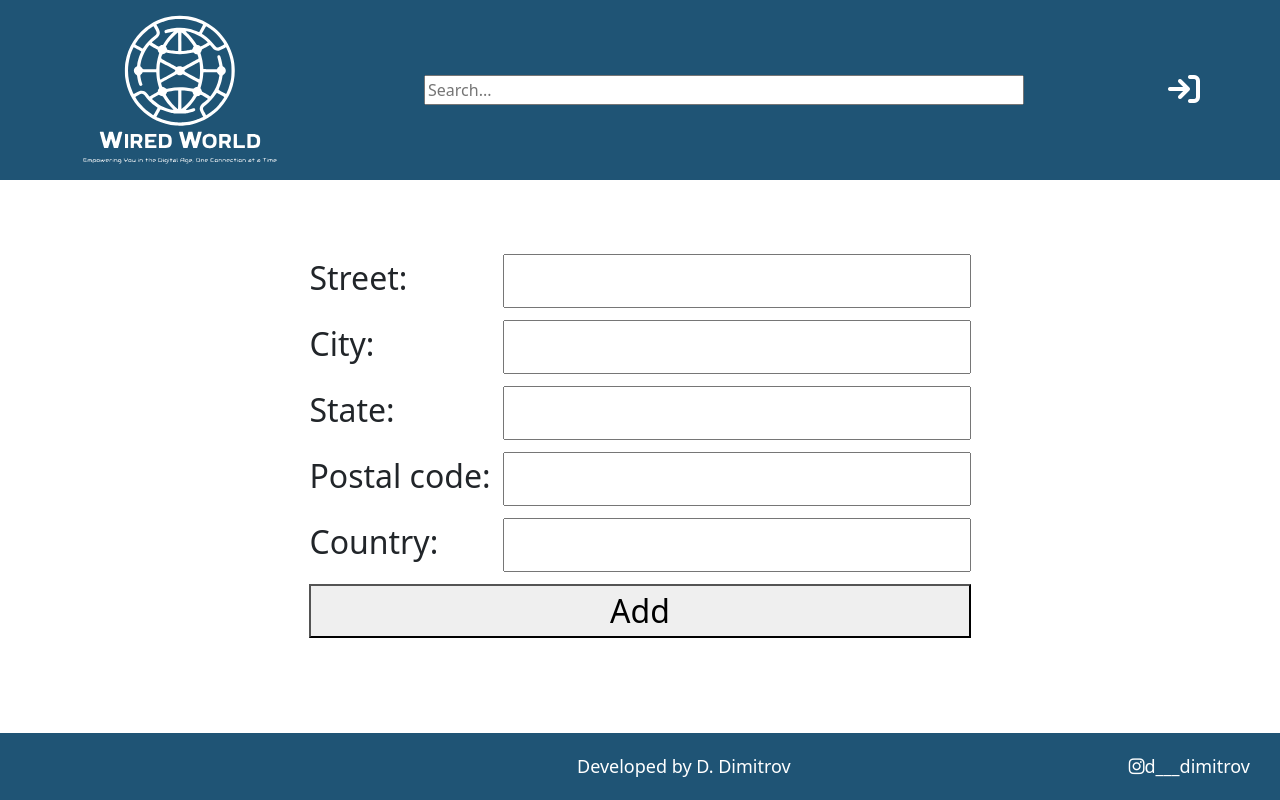
After one commit to Dimpex0/WiredWorldWebsite, a Django app: page /address/add/ in a window 1280 px wide. The commit adds this page. Run offline with Django 4.2, Linux system fonts and the light colour scheme; data that the repository does not hold is empty; some libraries are stand-ins or nearby versions.

Commit message:
added adding to cart, changing cart item quantity, adding and changing address

```diff
--- /dev/null
+++ b/WiredWorldProject/address/forms.py
@@ -0,0 +1,10 @@
+from django.forms import forms
+from django.forms import ModelForm
+
+from WiredWorldProject.address.models import Address
+
+
+class AddressCreationForm(ModelForm):
+    class Meta:
+        model = Address
+        fields = ['street', 'city', 'state', 'postal_code', 'country']
--- a/WiredWorldProject/address/urls.py
+++ b/WiredWorldProject/address/urls.py
@@ -1,5 +1,8 @@
 from django.urls import path
 
+from WiredWorldProject.address.views import CreateAddressView, UpdateAddressView
+
 urlpatterns = [
-
+    path('add/', CreateAddressView.as_view(), name='add address page'),
+    path('update/', UpdateAddressView.as_view(), name='update address page')
 ]
--- a/WiredWorldProject/address/views.py
+++ b/WiredWorldProject/address/views.py
@@ -1,3 +1,36 @@
-from django.shortcuts import render
+from django.shortcuts import render, redirect
+from django.urls import reverse_lazy
+from django.views import generic as views
 
-# Create your views here.
+from WiredWorldProject.account.models import Profile
+from WiredWorldProject.address.forms import AddressCreationForm
+from WiredWorldProject.address.models import Address
+
+
+class CreateAddressView(views.CreateView):
+    model = Address
+    template_name = 'address/create.html'
+    form_class = AddressCreationForm
+
+    def get_success_url(self):
+        return redirect('cart page')
+
+    def form_valid(self, form):
+        profile = Profile.objects.get(client=self.request.user)
+        street = form.cleaned_data['street']
+        city = form.cleaned_data['city']
+        state = form.cleaned_data['state']
+        postal_code = form.cleaned_data['postal_code']
+        country = form.cleaned_data['country']
+        Address.objects.create(profile=profile, street=street, city=city, state=state, postal_code=postal_code, country=country)
+        return self.get_success_url()
+
+
+class UpdateAddressView(views.UpdateView):
+    model = Address
+    template_name = 'address/update.html'
+    success_url = reverse_lazy('cart page')
+    fields = ['street', 'city', 'state', 'postal_code', 'country']
+
+    def get_object(self, queryset=None):
+        return Address.objects.get(profile__client=self.request.user)
--- a/WiredWorldProject/cart/urls.py
+++ b/WiredWorldProject/cart/urls.py
@@ -1,7 +1,9 @@
 from django.urls import path
 
-from WiredWorldProject.cart.views import CartView
+from WiredWorldProject.cart.views import CartView, remove_item_view, update_quantity_view
 
 urlpatterns = [
     path('', CartView.as_view(), name='cart page'),
+    path('remove-item/<int:pk>/', remove_item_view, name='remove item from cart'),
+    path('update-quantity/<int:pk>/', update_quantity_view, name='update cart item quantity')
 ]
--- a/static/javascript/base.js
+++ b/static/javascript/base.js
@@ -1,12 +1,13 @@
 const input = document.getElementById('search-input')
 const list = document.getElementById('search-list')
-const PRODUCTS_API_URL = 'http://127.0.0.1:8000/products-api'
+const PRODUCTS_API_URL = 'http://127.0.0.1:8000/products-api/'
 
 let products = []
 
 fetch(PRODUCTS_API_URL)
     .then(res => res.json())
     .then(data => {
+        console.log(data)
         data.forEach(product => {
             products.push(product)
         })
--- /dev/null
+++ b/static/style/address/index.css
@@ -0,0 +1,19 @@
+main {
+    display: flex;
+    align-items: center;
+    justify-content: center;
+    font-size: 2rem;
+}
+
+main form {
+    display: flex;
+    flex-direction: column;
+    gap: 12px;
+}
+
+main form div {
+    display: flex;
+    align-items: flex-start;
+    justify-content: space-between;
+    gap: 12px;
+}
--- a/static/style/base.css
+++ b/static/style/base.css
@@ -1,3 +1,10 @@
+body {
+    display: flex;
+    flex-direction: column;
+    justify-content: space-between;
+    min-height: 100vh;
+}
+
 nav {
     display: flex;
     align-items: center;
@@ -40,6 +47,8 @@ nav input {
 #search-list li:hover {
     transition: 150ms;
     background-color: #1f5475;
+    border-right: 1px solid black;
+    border-left: 1px solid black;
 }
 
 #search-list li:hover a {
@@ -150,6 +159,34 @@ nav .icon:hover {
     color: #856404;
 }
 
+footer {
+    margin-top: 50px;
+    display: flex;
+    align-items: center;
+    justify-content: center;
+    background-color: #1f5475;
+    color: white;
+    padding: 20px 10px;
+    font-size: 18px;
+}
+
+footer p {
+    all: unset;
+    margin-left: 45%;
+}
+
+footer a {
+    all: unset;
+    cursor: pointer;
+    margin-left: auto;
+    margin-right: 20px;
+}
+
+footer a:hover {
+    transition: 200ms;
+    color: black;
+}
+
 
 
 @media screen and (max-width: 1200px) {
--- /dev/null
+++ b/templates/address/create.html
@@ -0,0 +1,18 @@
+{% extends 'base.html' %}
+{% load static %}
+{% block title %}Add address | Wired World{% endblock %}
+{% block style %}
+    <link rel="stylesheet" href="{% static 'style/address/index.css' %}">
+{% endblock %}
+
+{% block page_content %}
+
+    <main>
+        <form method="POST" action="{% url 'add address page' %}">
+            {{ form.as_div }}
+            <button>Add</button>
+            {% csrf_token %}
+        </form>
+    </main>
+
+{% endblock %}
--- a/templates/base.html
+++ b/templates/base.html
@@ -50,6 +50,12 @@
     {% block page_content %}
     {% endblock %}
 
+
+    <footer>
+        <p>Developed by D. Dimitrov</p>
+        <a href="https://www.instagram.com/d___dimitrov/" target="_blank"><i class="icon fa-brands fa-instagram"></i>d___dimitrov</a>
+    </footer>
+
     <script src="{% static 'javascript/base.js' %}"></script>
 </body>
 </html>
```
Also changed, not shown: WiredWorldProject/cart/views.py (+26 -2 lines), WiredWorldProject/product/views.py (+26 -0 lines), WiredWorldProject/settings.py (+6 -1 lines), static/style/cart/index.css (+12 -0 lines), static/style/product/details.css (+25 -1 lines), templates/address/update.html (added, +16 -0 lines), templates/cart/index.html (+11 -8 lines), templates/product/details.html (+14 -3 lines), media_files/product/3060ti.jpg (added), media_files/product/procesor-intel-core-i5-13400f-box.jpg (added), 1 other file.
